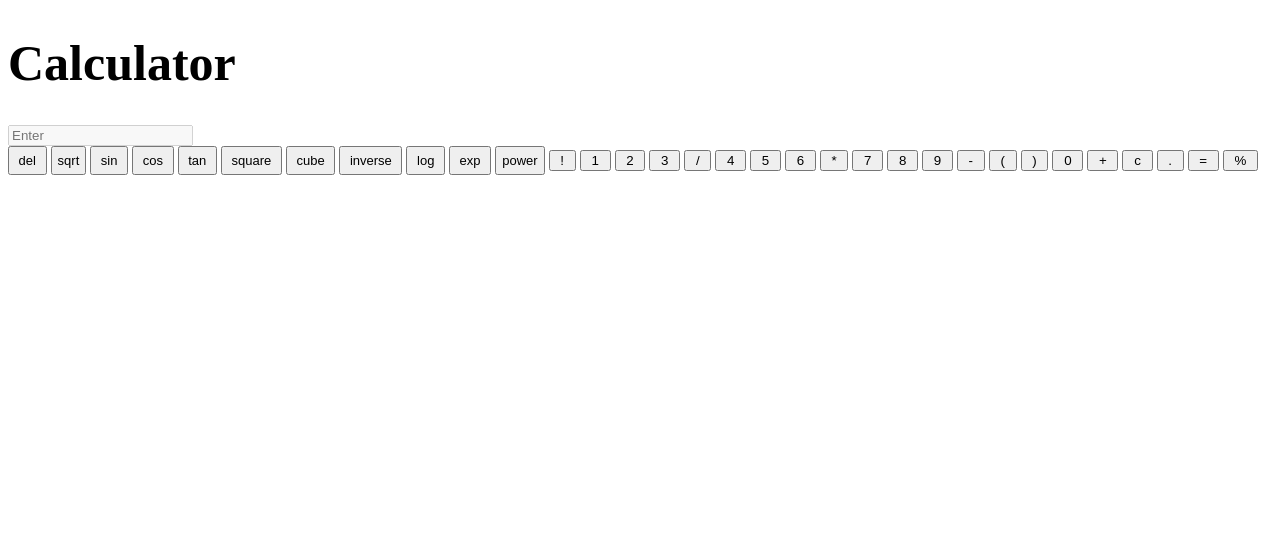
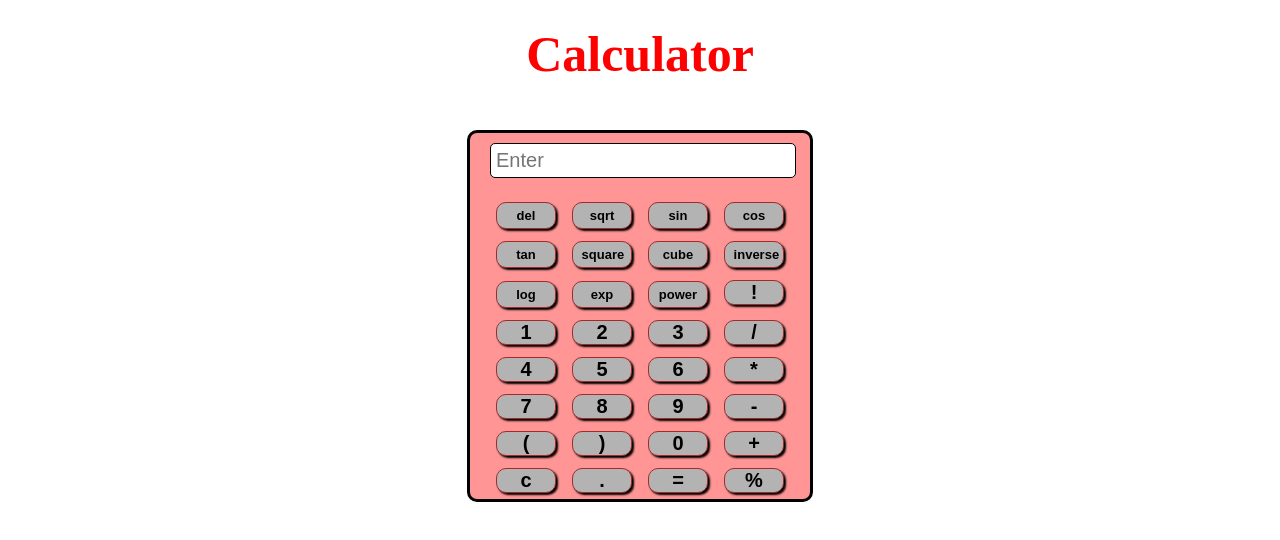
Before and after one commit to BhuvanaChandraP/Spider_Onsite_Calculator, a plain HTML site: page index.html in a window 1280 px wide. Drawn offline with Linux system fonts and the light colour scheme.

Commit message:
Added styles

```diff
--- a/index.html
+++ b/index.html
@@ -6,6 +6,67 @@
     <meta name="viewport" content="width=device-width, initial-scale=1.0">
     <title>Calculator</title>
 </head>
+<style>
+    h1{
+text-align: center;
+color: red;
+height: 50px;
+padding: 25px;
+}
+*{
+margin: 0px;
+padding: 0px;
+/* background-color: #ff9595; */
+}
+
+#container{
+position: relative;
+width: 300px;
+border: 3px solid black;
+margin: 30px auto;
+border-radius: 10px;
+background-color: #ff9595;
+
+box-shadow: 2px 2px 2px 1px black 1;
+padding-left: 20px;
+padding-right: 20px;
+}
+input[type=text]{
+position: relative;
+display: block;
+width: 98%;
+margin: 10px auto 0 auto;
+font-size: 20px;
+border: 1px solid black;
+background: white;
+border-radius: 5px;
+padding: 5px;
+}
+input[type=button]{
+position: relative;
+width: 20%;
+font-weight: bold;
+background: #b3b3b3;
+border: 1px solid brown;
+margin: 2%;
+font-size: 20px;
+border-radius: 10px;
+box-shadow: 2px 2px 2px 0px;
+}
+input[type=button]:hover{
+background: aqua;
+
+}
+input[type=text]:hover{
+background: rgb(255, 255, 255);
+border: 2px #ff0303 ;
+}
+input[type=text]:disabled{
+color: black;
+
+}
+
+</style>
 <body>
 
     <h1 style =" font-family: 'Sofia';font-size: 50px;">Calculator</h1>
```
